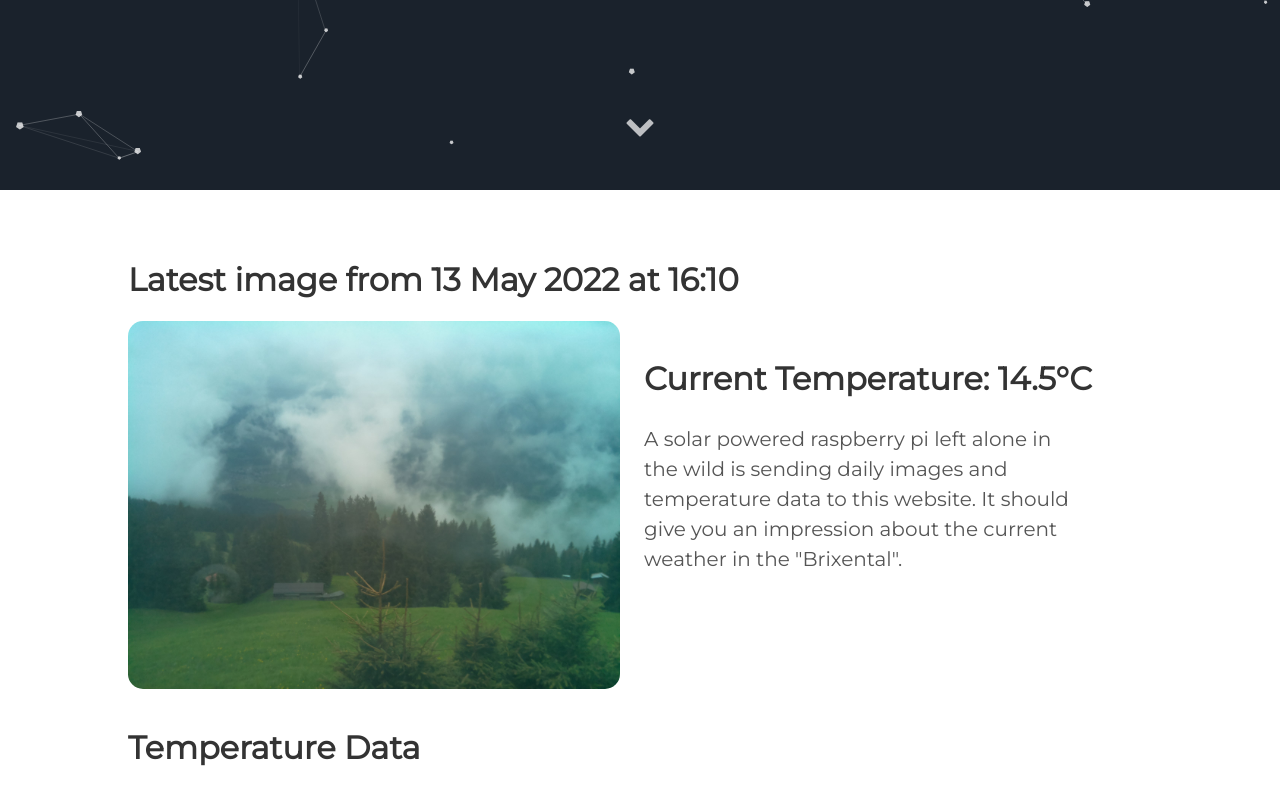
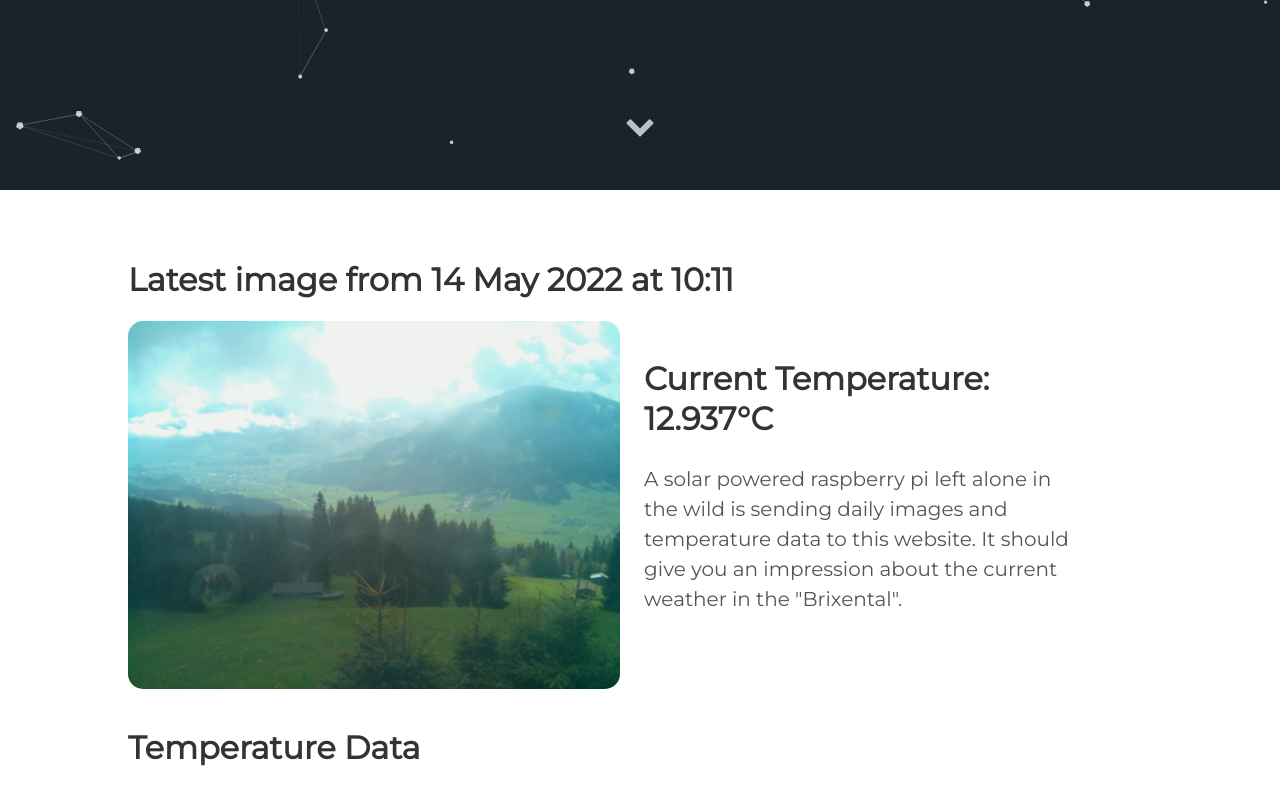
Before and after one commit to vektorious/vektorious.github.io, a Jekyll site: the page built from resources/huette.md, in a window 1280 px wide and 900 px high, scrolled down 710 px. Shown: the top 805 px of the window. Built offline with Jekyll 4.4.1, drawn with Linux system fonts in a browser that asks for light colours.

Commit message:
I'm a bot beep boop

```diff
--- a/resources/huette.md
+++ b/resources/huette.md
@@ -6,13 +6,13 @@ image: '/assets/img/'
 description: 'Live image from the Austrian alps'
 twitter_text: ' '
 ---
-## Latest image from 13 May 2022 at 16:10
+## Latest image from 14 May 2022 at 10:11
 <div class="huette">
   <div class="huette-image">
     <img src="{{ "/assets/img/huette.jpg" | prepend: site.baseurl }}">
   </div>
   <div class="huette-text">
-        <h2>Current Temperature: 14.5°C</h2>
+        <h2>Current Temperature: 12.937°C</h2>
         <p>A solar powered raspberry pi left alone in the wild is sending daily images and temperature data to this website. It should give you an impression about the current weather in the "Brixental".</p>
 
   </div>
```
Also changed, not shown: rpi-script/2022-05-14_100932.txt (renamed from rpi-script/2022-05-13_160931.txt, +5 -5 lines), rpi-script/huette.md (+2 -2 lines), assets/img/huette.jpg, assets/img/temp_plot.png, rpi-script/temp_plot.png, 1 other file.
